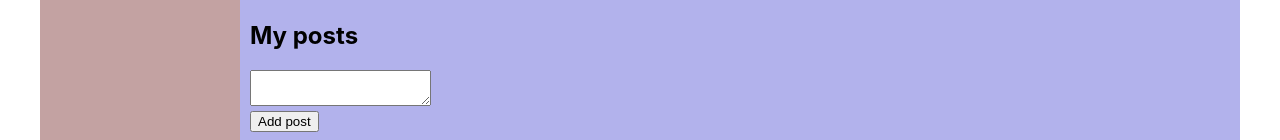
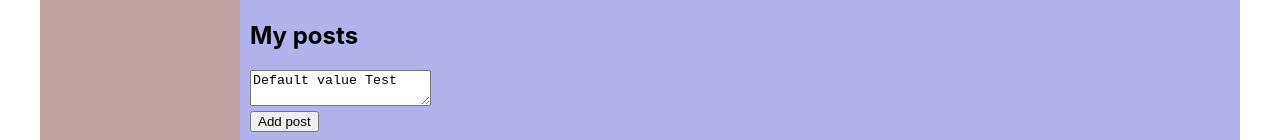
Before and after one commit to mylitvinov/my-it-app, a React (Create React App) app: page /profile in a window 1280 px wide. Shown: the part 413-553 px from the top of the page. Built offline with nearby package versions, Linux system fonts and the light colour scheme.

Commit message:
edit project

```diff
--- a/src/App.js
+++ b/src/App.js
@@ -8,6 +8,7 @@
 import Music from "./components/Music/Music";
 import Settings from "./components/Settings/Settings";
 import { Route } from "react-router-dom";
+import { updateNewPostText } from "./redux/state";
 
 
 const App = (props) => {
@@ -27,8 +28,9 @@
         />
         <Route
           path="/profile"
-          render={() => <Profile state={props.state.profilePage}
-          addPost = {props.addPost} />}
+          render={() => <Profile profilePage={props.state.profilePage}
+          addPost = {props.addPost}
+          updateNewPostText = {props.updateNewPostText} />}
         />
         <Route path="/news" render={() => <News />} />
         <Route path="/music" render={() => <Music />} />
--- a/src/components/Profile/MyPosts/MyPosts.jsx
+++ b/src/components/Profile/MyPosts/MyPosts.jsx
@@ -2,22 +2,22 @@
 import s from "./MyPosts.module.css";
 import Post from "./Post/Post";
 const MyPosts = (props) => {
-
   let postsElements = props.posts.map((p) => (
     <Post message={p.message} likesCount={p.likesCount} />
   ));
 
   let newPostElement = React.createRef();
 
-  let addPost = ()=> {
-    let text = newPostElement.current.value
+  let addPost = () => {
+    let text = newPostElement.current.value;
+    props.addPost();
 
-    props.addPost(text)
+  };
 
-    newPostElement.current.value = ''
-
-
-  }
+  let onPostChange = () => {
+    let text = newPostElement.current.value;
+    props.updateNewPostText(text);
+  };
 
   return (
     <div className={s.postsBlock}>
@@ -25,10 +25,14 @@
       <div>
         <div>
           {" "}
-          <textarea ref = {newPostElement}></textarea>
+          <textarea
+            onChange={onPostChange}
+            ref={newPostElement}
+            value={props.newPostText}
+          />
         </div>
         <div>
-          <button onClick = {addPost}>Add post</button>
+          <button onClick={addPost}>Add post</button>
         </div>
       </div>
       <div className={s.posts}>{postsElements}</div>
--- a/src/components/Profile/Profile.jsx
+++ b/src/components/Profile/Profile.jsx
@@ -8,7 +8,9 @@
   return (
     <div>
       <ProfileInfo />
-      <MyPosts posts = {props.state.posts}
+      <MyPosts posts = {props.profilePage.posts}
+      newPostText = {props.profilePage.newPostText}
+      updateNewPostText = {props.updateNewPostText}
       addPost = {props.addPost} />
     </div>
   );
--- a/src/index.js
+++ b/src/index.js
@@ -1,11 +1,31 @@
 
 import "./index.css";
 import reportWebVitals from "./reportWebVitals";
-import { rerenderEntireTree } from "./render";
-import state from "./redux/state";
+import state, { subscribe } from "./redux/state";
+import React from "react";
+import ReactDOM from "react-dom";
+import "./index.css";
+import App from "./App";
+import { addPost, updateNewPostText } from "./redux/state";
+import { BrowserRouter } from "react-router-dom";
+
+// addPost('React and Redux');
+
+let rerenderEntireTree = (state) => {
+  ReactDOM.render(
+    <BrowserRouter>
+      <App state={state} addPost={addPost}
+      updateNewPostText = {updateNewPostText} />
+    </BrowserRouter>,
+    document.getElementById("root")
+  );
+};
+
 
 
 rerenderEntireTree(state)
+
+subscribe(rerenderEntireTree)
 // If you want to start measuring performance in your app, pass a function
 // to log results (for example: reportWebVitals(console.log))
 // or send to an analytics endpoint. Learn more: https://bit.ly/CRA-vitals
--- a/src/redux/state.js
+++ b/src/redux/state.js
@@ -1,6 +1,6 @@
-import { rerenderEntireTree } from "../render"
+let rerenderEntireTree = () => {
 
-
+}
 
 let state = {
 
@@ -11,6 +11,7 @@
     { id: 3, message: "I am living in Saint-Petersburg", likesCount: 73 },
     { id: 4, message: "Moscow is a capital of Russia.", likesCount: 56 },
   ],
+  newPostText: 'Default value Test'
 
 
 },
@@ -39,15 +40,26 @@
 
 }
 
-export let addPost = (postMessage) => {
+window.state = state
+export const addPost = () => {
   let newPost = {
     id: 5,
-    message: postMessage,
+    message: state.profilePage.newPostText,
     likesCount: 0
   }
 
   state.profilePage.posts.push(newPost)
+  state.profilePage.newPostText = '';
  rerenderEntireTree(state)
 }
 
+export const updateNewPostText = (newText) => {
+ state.profilePage.newPostText = newText
+ rerenderEntireTree(state)
+}
+
+export const subscribe =(observer)=> {
+  rerenderEntireTree = observer // наблюдатель
+}
+
 export default state
--- a/src/render.js
+++ /dev/null
@@ -1,17 +0,0 @@
-import React from "react";
-import ReactDOM from "react-dom";
-import "./index.css";
-import App from "./App";
-import { addPost } from "./redux/state";
-import { BrowserRouter } from "react-router-dom";
-
-// addPost('React and Redux');
-
-export let rerenderEntireTree = (state) => {
-  ReactDOM.render(
-    <BrowserRouter>
-      <App state={state} addPost={addPost} />
-    </BrowserRouter>,
-    document.getElementById("root")
-  );
-};
```
